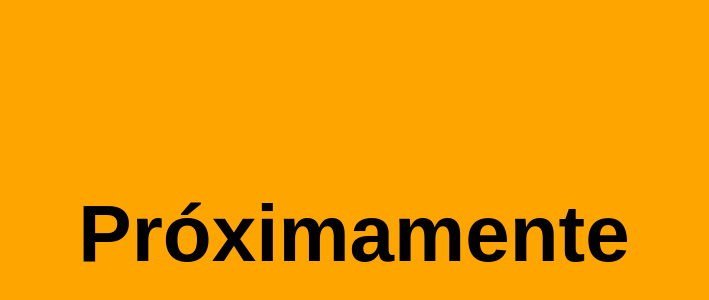
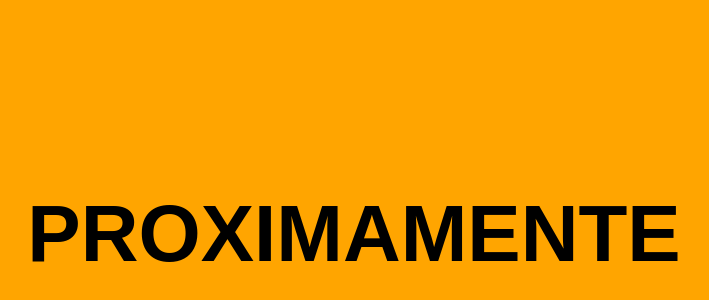
Before and after one commit to KEAGAN-HC/unifeastsoon, a plain HTML site: page index.html in a window 1280 px wide. Shown: the part 166-466 px from the top of the page, without its empty margins (286-995 px from the left). Drawn offline with Linux system fonts and the light colour scheme.

Commit message:
Update index.html

```diff
--- a/index.html
+++ b/index.html
@@ -3,12 +3,12 @@
 <head>
     <meta charset="UTF-8">
     <meta name="viewport" content="width=device-width, initial-scale=1.0">
-    <title>Próximamente</title>
+    <title>Próximamente | UNIFEAST</title>
     <link rel="stylesheet" href="style/style.css">
 </head>
 <body>
     <div class="coming-soon">
-        Próximamente
+        PROXIMAMENTE
     </div>
 </body>
 </html>
```
